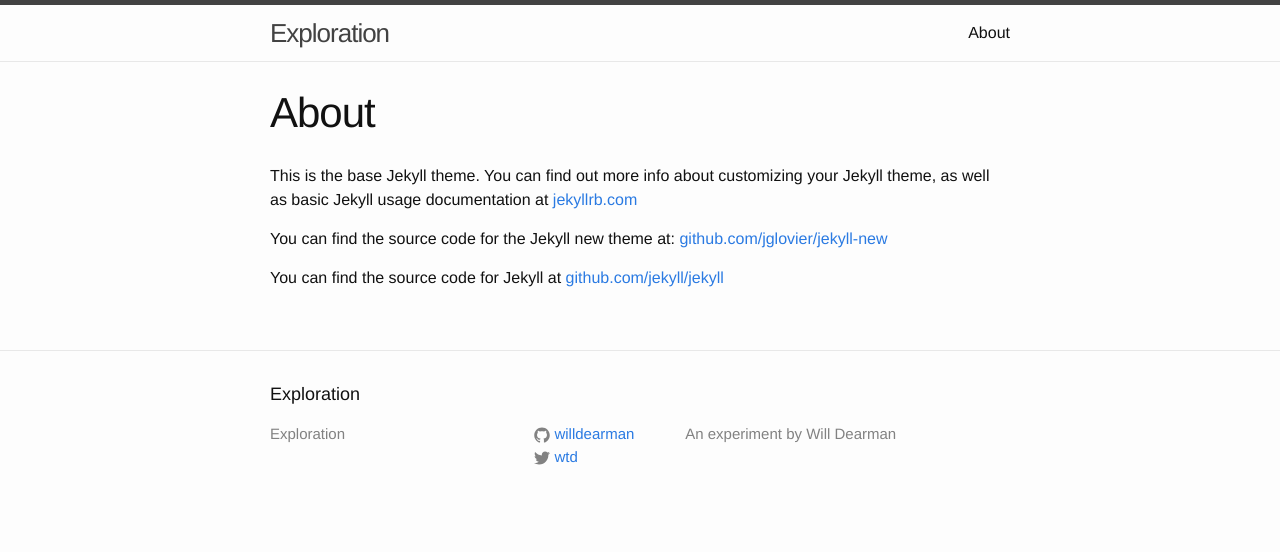
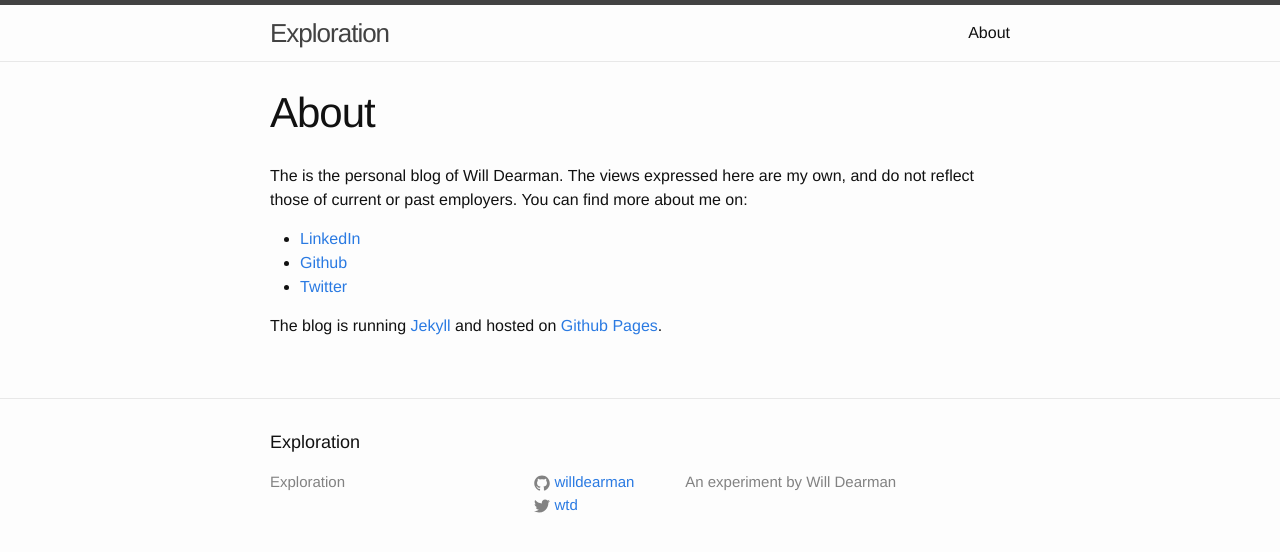
Before and after one commit to willdearman/willdearman, a Jekyll site: the page built from about.md, in a window 1280 px wide. Shown: the top 552 px of the page. Built offline with Jekyll 4.4.1, drawn with Linux system fonts in a browser that asks for light colours.

Commit message:
Customized about page

```diff
--- a/about.md
+++ b/about.md
@@ -4,8 +4,9 @@ title: About
 permalink: /about/
 ---
 
-This is the base Jekyll theme. You can find out more info about customizing your Jekyll theme, as well as basic Jekyll usage documentation at [jekyllrb.com](http://jekyllrb.com/)
+The is the personal blog of Will Dearman. The views expressed here are my own, and do not reflect those of current or past employers. You can find more about me on:
+- [LinkedIn](https://www.linkedin.com/in/willdearman)
+- [Github](https://github.com/willdearman)
+- [Twitter](https://twitter.com/wtd)
 
-You can find the source code for the Jekyll new theme at: [github.com/jglovier/jekyll-new](https://github.com/jglovier/jekyll-new)
-
-You can find the source code for Jekyll at [github.com/jekyll/jekyll](https://github.com/jekyll/jekyll)
+The blog is running [Jekyll](https://github.com/jekyll/jekyll) and hosted on [Github Pages](https://pages.github.com/).
```
